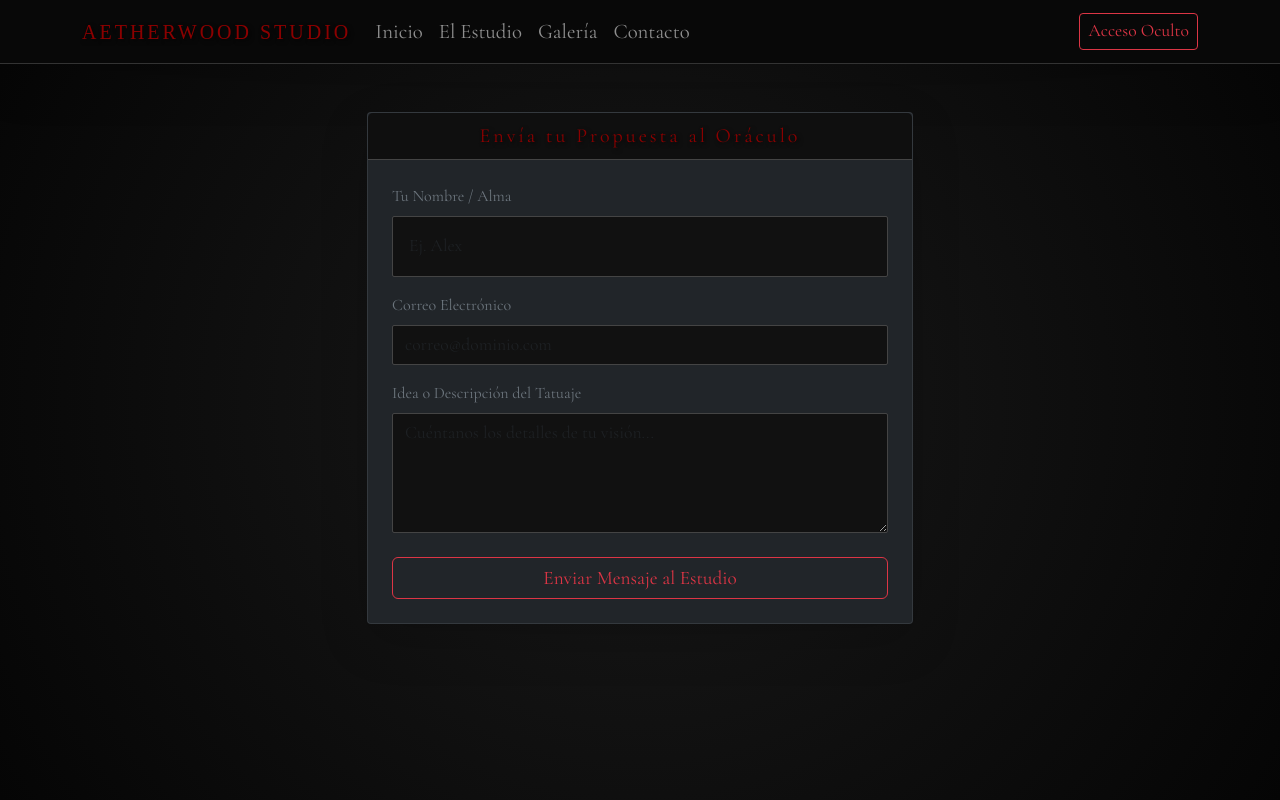
After one commit to 2-4Josue/PIA-WEB-3, a Django app: page /contacto/ in a window 1280 px wide. The commit adds this page. Run offline with Django 5.2, Linux system fonts and the light colour scheme; some web fonts are replaced.

Commit message:
Version2.0 se añadio la pagina web, apartados y detalles clave

```diff
--- a/aetherwood/urls.py
+++ b/aetherwood/urls.py
@@ -4,7 +4,15 @@ from estudio import views
 
 urlpatterns = [
     path('admin/', admin.site.urls),
-    path('', views.login_view, name='login'),
+
+    # Rutas Públicas (El sitio web que verá el cliente)
+    path('', views.inicio, name='inicio'),
+    path('nosotros/', views.nosotros, name='nosotros'),
+    path('galeria/', views.galeria, name='galeria'),
+    path('contacto/', views.contacto, name='contacto'),
+
+    # Rutas Privadas (Movimos el login aquí para que no sea la página de inicio)
+    path('login/', views.login_view, name='login'),
     path('dashboard/', views.dashboard, name='dashboard'),
     path('editar/<int:id>/', views.editar, name='editar'),
 ]
--- a/estudio/views.py
+++ b/estudio/views.py
@@ -17,25 +17,33 @@ def guardar_json(filepath, data):
     with open(filepath, 'w', encoding='utf-8') as file:
         json.dump(data, file, indent=4)
 
-# 1. RUTA DE LOGIN
+# --- RUTAS PÚBLICAS ---
+def inicio(request):
+    return render(request, 'inicio.html')
+
+def nosotros(request):
+    return render(request, 'nosotros.html')
+
+def galeria(request):
+    return render(request, 'galeria.html')
+
+def contacto(request):
+    return render(request, 'contacto.html')
+
+# --- RUTAS DEL PANEL (LOGIN Y DASHBOARD) ---
 def login_view(request):
     if request.method == 'POST':
         user_input = request.POST.get('usuario')
         pass_input = request.POST.get('password')
         usuarios = leer_json(USERS_FILE)
-
         for u in usuarios:
             if u['usuario'] == user_input and u['password'] == pass_input:
                 return redirect('dashboard')
-
         messages.error(request, 'El grimorio rechaza estas credenciales.')
-
     return render(request, 'login.html')
 
-# 2. RUTA DEL DASHBOARD
 def dashboard(request):
     clientes = leer_json(CLIENTS_FILE)
-
     if request.method == 'POST':
         nuevo_cliente = {
             "nombre": request.POST.get('nombre'),
@@ -45,18 +53,32 @@ def dashboard(request):
         clientes.append(nuevo_cliente)
         guardar_json(CLIENTS_FILE, clientes)
         return redirect('dashboard')
-
     return render(request, 'dashboard.html', {'clientes': clientes})
 
-# 3. RUTA DE EDITAR
 def editar(request, id):
     clientes = leer_json(CLIENTS_FILE)
-
     if request.method == 'POST':
         clientes[id]['nombre'] = request.POST.get('nombre')
         clientes[id]['tatuaje'] = request.POST.get('tatuaje')
         clientes[id]['fecha'] = request.POST.get('fecha')
         guardar_json(CLIENTS_FILE, clientes)
         return redirect('dashboard')
+    return render(request, 'editar.html', {'cliente': clientes[id], 'id': id})
 
-    return render(request, 'editar.html', {'cliente': clientes[id], 'id': id})
+# 4. RUTA DE CONTACTO (Guarda los mensajes en un archivo de texto/JSON)
+MENSAJES_FILE = 'mensajes.json'
+
+def contacto(request):
+    if request.method == 'POST':
+        mensajes = leer_json(MENSAJES_FILE)
+        nuevo_mensaje = {
+            "nombre": request.POST.get('nombre'),
+            "correo": request.POST.get('correo'),
+            "mensaje": request.POST.get('mensaje')
+        }
+        mensajes.append(nuevo_mensaje)
+        guardar_json(MENSAJES_FILE, mensajes)
+        messages.success(request, 'Tu mensaje nos ha llegado. Nos pondremos en contacto pronto.')
+        return redirect('contacto')
+
+    return render(request, 'contacto.html')
--- /dev/null
+++ b/templates/base.html
@@ -0,0 +1,55 @@
+{% load static %}
+<!DOCTYPE html>
+<html lang="es">
+<head>
+    <meta charset="UTF-8">
+    <meta name="viewport" content="width=device-width, initial-scale=1.0">
+    <title>{% block title %}Aetherwood Studio{% endblock %}</title>
+    <!-- Bootstrap CSS -->
+    <link href="https://cdn.jsdelivr.net/npm/bootstrap@5.3.2/dist/css/bootstrap.min.css" rel="stylesheet">
+    <!-- Estilos Darks -->
+    <link rel="stylesheet" href="{% static 'style.css' %}">
+</head>
+<body>
+
+    <!-- Menú de Navegación Principal -->
+    <nav class="navbar navbar-expand-lg navbar-dark mb-5 shadow-lg" style="background-color: #080808; border-bottom: 1px solid #333;">
+        <div class="container">
+            <a class="navbar-brand h1 mb-0" href="{% url 'inicio' %}">AETHERWOOD STUDIO</a>
+
+            <button class="navbar-toggler" type="button" data-bs-toggle="collapse" data-bs-target="#menuNavegacion">
+                <span class="navbar-toggler-icon"></span>
+            </button>
+
+            <div class="collapse navbar-collapse" id="menuNavegacion">
+                <ul class="navbar-nav me-auto" style="font-family: 'Cormorant Garamond', serif; font-size: 1.3rem;">
+                    <li class="nav-item">
+                        <a class="nav-link" href="{% url 'inicio' %}">Inicio</a>
+                    </li>
+                    <li class="nav-item">
+                        <a class="nav-link" href="{% url 'nosotros' %}">El Estudio</a>
+                    </li>
+                    <li class="nav-item">
+                        <a class="nav-link" href="{% url 'galeria' %}">Galería</a>
+                    </li>
+                    <li class="nav-item">
+                        <a class="nav-link" href="{% url 'contacto' %}">Contacto</a>
+                    </li>
+                </ul>
+                <!-- Botón para ir a tu Panel de Administrador -->
+                <a href="{% url 'login' %}" class="btn btn-outline-danger btn-sm" style="font-family: 'Cormorant Garamond'; font-size: 1.1rem;">Acceso Oculto</a>
+            </div>
+        </div>
+    </nav>
+
+    <!-- Aquí se inyectará el contenido de las otras páginas automáticamente -->
+    <div class="container">
+        {% block content %}
+        {% endblock %}
+    </div>
+
+    <!-- jQuery y Bootstrap JS -->
+    <script src="https://code.jquery.com/jquery-3.7.1.min.js"></script>
+    <script src="https://cdn.jsdelivr.net/npm/bootstrap@5.3.2/dist/js/bootstrap.bundle.min.js"></script>
+</body>
+</html>
--- /dev/null
+++ b/templates/contacto.html
@@ -0,0 +1,41 @@
+{% extends 'base.html' %}
+
+{% block title %}Contacto - Aetherwood{% endblock %}
+
+{% block content %}
+<div class="row justify-content-center mt-4 mb-5">
+    <div class="col-md-6">
+        <div class="card bg-dark border-secondary border-opacity-25 shadow-lg">
+            <div class="card-header text-white fs-5" style="font-family: 'Cormorant Garamond'; background-color: #0b0b0b;">
+                Envía tu Propuesta al Oráculo
+            </div>
+            <div class="card-body p-4">
+
+                <!-- Mensaje de éxito si el formulario fue enviado -->
+                {% if messages %}
+                    <div class="alert alert-danger bg-dark text-danger border-danger mb-4" role="alert">
+                      {% for message in messages %} {{ message }} {% endfor %}
+                    </div>
+                {% endif %}
+
+                <form method="POST" action="{% url 'contacto' %}">
+                    {% csrf_token %}
+                    <div class="mb-3">
+                        <label class="form-label text-secondary">Tu Nombre / Alma</label>
+                        <input type="text" class="card-body form-control text-light bg-black border-secondary" name="nombre" placeholder="Ej. Alex" required style="background-color: #111 !important; color: #fff !important;">
+                    </div>
+                    <div class="mb-3">
+                        <label class="form-label text-secondary">Correo Electrónico</label>
+                        <input type="email" class="form-control text-light border-secondary" name="correo" placeholder="correo@dominio.com" required style="background-color: #111 !important; color: #fff !important;">
+                    </div>
+                    <div class="mb-4">
+                        <label class="form-label text-secondary">Idea o Descripción del Tatuaje</label>
+                        <textarea class="form-control text-light border-secondary" name="mensaje" rows="4" placeholder="Cuéntanos los detalles de tu visión..." required style="background-color: #111 !important; color: #fff !important;"></textarea>
+                    </div>
+                    <button type="submit" class="btn btn-outline-danger w-100" style="font-family: 'Cormorant Garamond'; font-size: 1.2rem;">Enviar Mensaje al Estudio</button>
+                </form>
+            </div>
+        </div>
+    </div>
+</div>
+{% endblock %}
--- a/templates/login.html
+++ b/templates/login.html
@@ -36,6 +36,11 @@
                                 <input type="password" class="form-control" name="password" required>
                             </div>
                             <button type="submit" class="btn btn-darks w-100 mt-2">Adentrarse</button>
+
+                            <!-- Enlace para regresar al sitio principal -->
+                            <div class="text-center mt-3">
+                                <a href="{% url 'inicio' %}" class="text-secondary text-decoration-none small" style="font-family: 'Cormorant Garamond'; font-size: 1.1rem;">← Volver al sitio principal</a>
+                            </div>
                         </form>
                     </div>
                 </div>
```
Also changed, not shown: mensajes.json (added, +7 -0 lines), templates/galeria.html (added, +49 -0 lines), templates/inicio.html (added, +33 -0 lines), templates/nosotros.html (added, +26 -0 lines).
